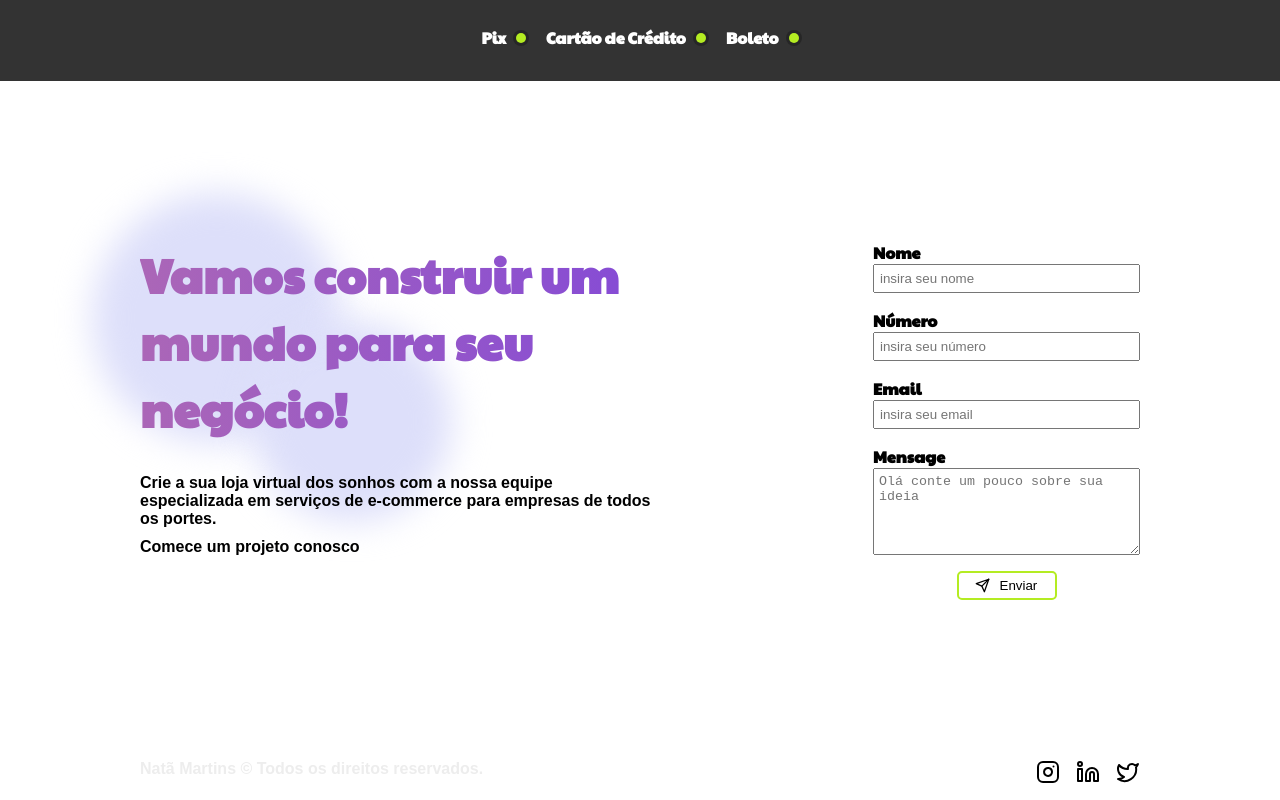
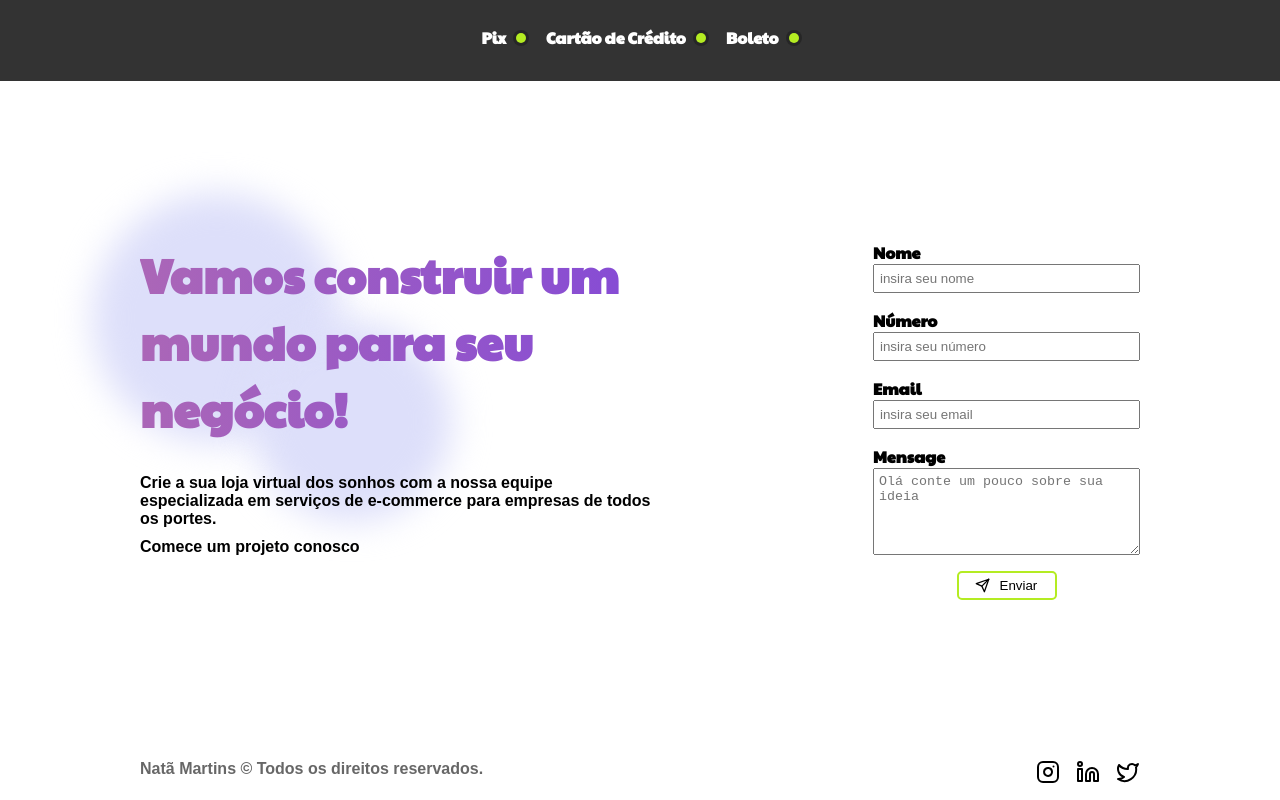
Before and after one commit to natamartins/mycompany, a Next.js app: page / in a window 1280 px wide. Shown: the part 3135-3935 px from the top of the page. Built offline with nearby package versions, Linux system fonts and the light colour scheme.

Commit message:
new update

```diff
--- a/src/app/layout.tsx
+++ b/src/app/layout.tsx
@@ -1,6 +1,5 @@
 import '../styles/style.scss'
 import { Paytone_One } from 'next/font/google'
-
 
 const inter = Paytone_One({
   subsets: ['latin'],
--- a/src/styles/card_footer.scss
+++ b/src/styles/card_footer.scss
@@ -48,7 +48,7 @@
 }
 
 .card_footer-contact p {
-    color: #ededed;
+    color: #676767;
     font-weight: bold;
 }
 
```
